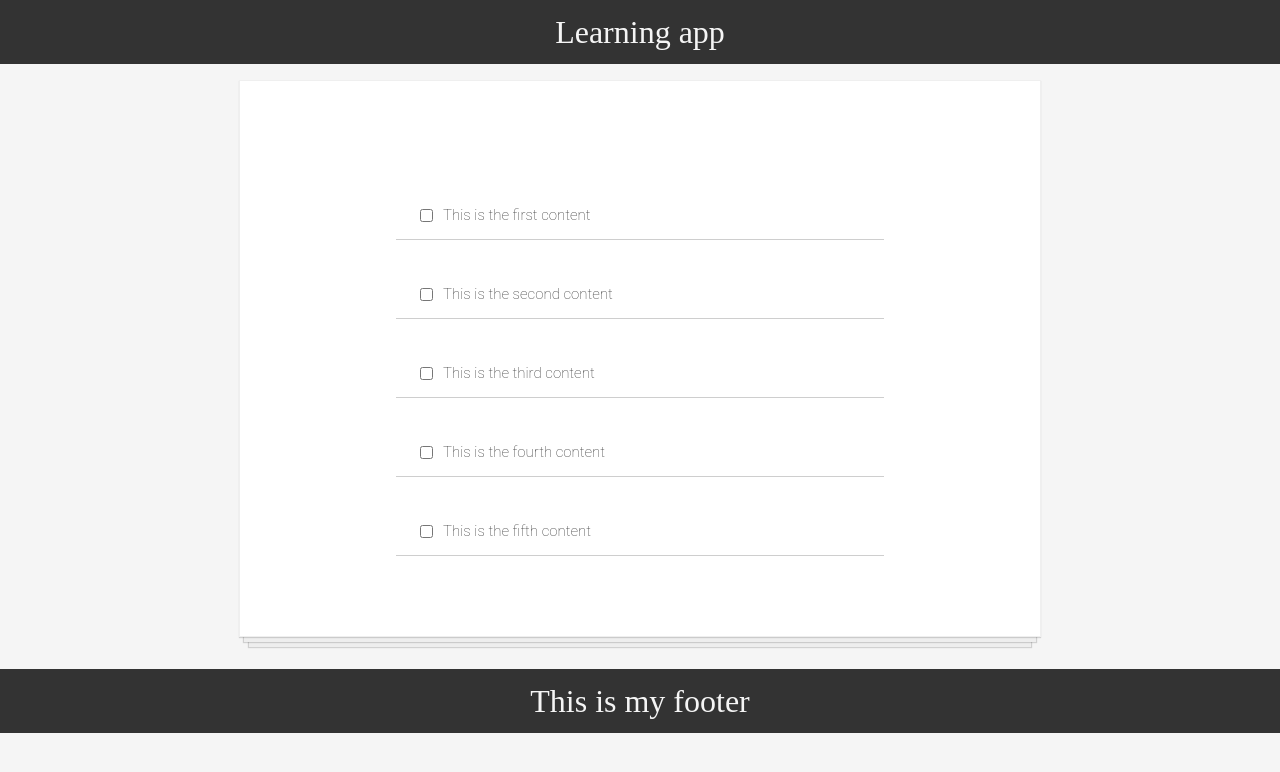
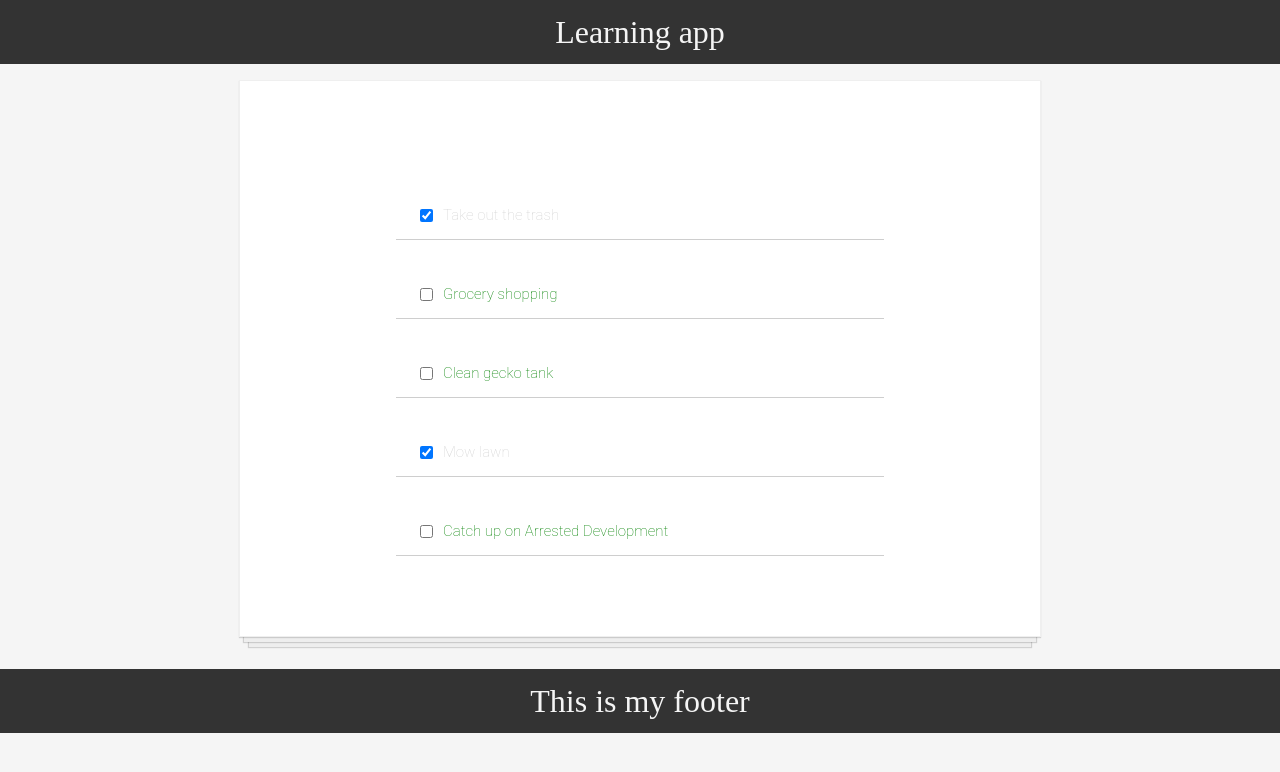
Before and after one commit to gklsan/react_learning_scrimba, a React (Create React App) app: page / in a window 1280 px wide. Shown: the top 772 px of the page. Built offline with nearby package versions, Linux system fonts and the light colour scheme.

Commit message:
Todo json data has added, completed item has checked and gray out

```diff
--- a/src/components/MainContent.js
+++ b/src/components/MainContent.js
@@ -1,31 +1,15 @@
 import React from 'react';
 import TodoItem from "./TodoItem";
+import todosData from "../datas/todosData";
 
 function MainContent() {
-    let inputs = [
-        {
-            content: 'This is the first content'
-        },
-        {
-            content: "This is the second content"
-        },
-        {
-            content: "This is the third content"
-        },
-        {
-            content: "This is the fourth content"
-        },
-        {
-            content: "This is the fifth content"
-        }
-    ];
+    // const todoSorted = todosData.sort((a, b) => a.completed - b.completed); // Sorting based on completed
+    const todoItemComponents = todosData.map(function (todo) {
+        return <TodoItem key={todo.id} todo={todo}/>
+    });
     return(
         <div className="c-todo_list">
-            {
-                inputs.map((value, index) => {
-                    return <TodoItem key={index} content={value.content}/>
-                })
-            }
+            { todoItemComponents }
         </div>
     )
 }
--- a/src/components/TodoItem.js
+++ b/src/components/TodoItem.js
@@ -2,9 +2,9 @@
 
 function TodoItem(props) {
     return (
-        <div className="c-todo_item">
-            <input type="checkbox" />
-            <p>{props.content}</p>
+        <div className="c-todo_item" style={{color: props.todo.completed ? 'lightgray' : 'green' }}>
+            <input type="checkbox" checked={props.todo.completed} />
+            <p>{props.todo.text}</p>
         </div>
     )
 }
--- /dev/null
+++ b/src/datas/todosData.js
@@ -0,0 +1,29 @@
+const todosData = [
+    {
+        id: 1,
+        text: "Take out the trash",
+        completed: true
+    },
+    {
+        id: 2,
+        text: "Grocery shopping",
+        completed: false
+    },
+    {
+        id: 3,
+        text: "Clean gecko tank",
+        completed: false
+    },
+    {
+        id: 4,
+        text: "Mow lawn",
+        completed: true
+    },
+    {
+        id: 5,
+        text: "Catch up on Arrested Development",
+        completed: false
+    }
+]
+
+export default todosData;
```
